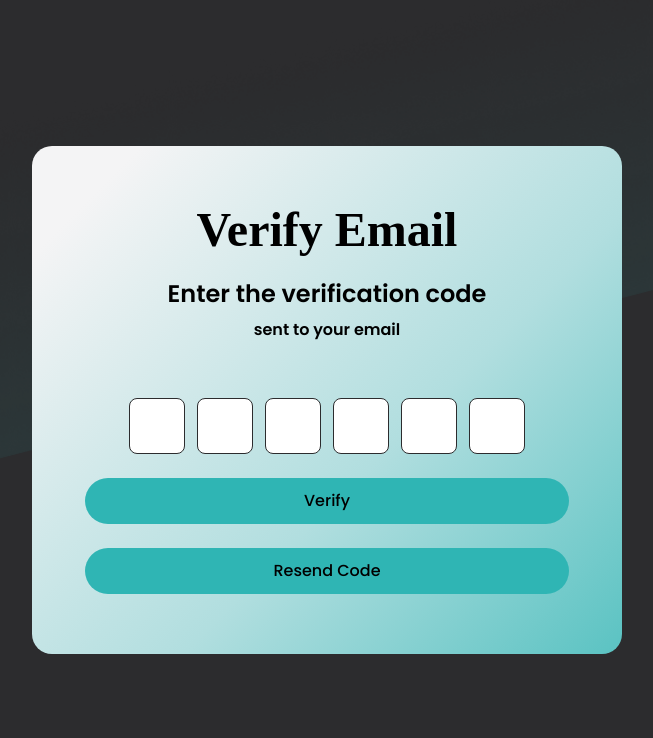
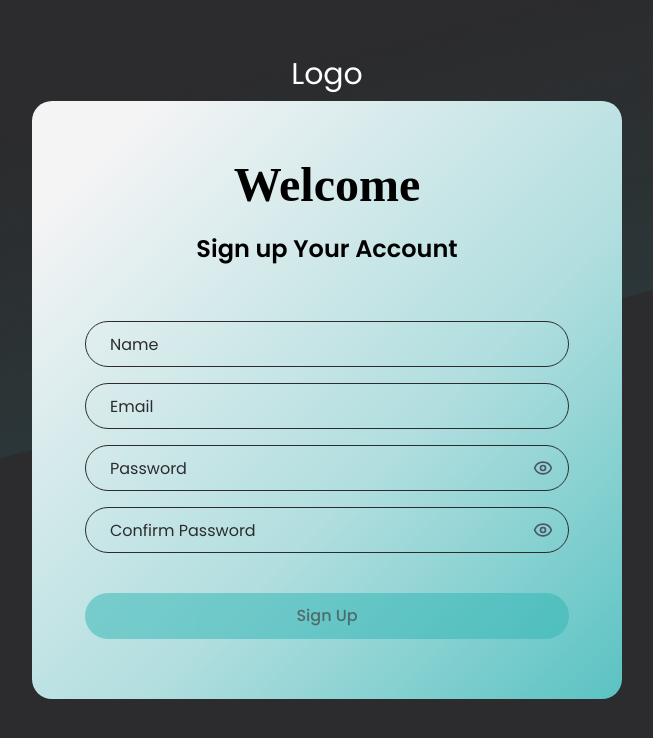
Before and after one commit to whiffenjd/james-mvp, a React (Vite) app in the folder Client/: page / in a window 1280 px wide. Shown: the top 738 px of the page, without its empty margins (313-966 px from the left). Built offline with nearby package versions, Linux system fonts and the light colour scheme; a web font is replaced by a local one.

Commit message:
UI/auth ui pages complete

```diff
--- /dev/null
+++ b/Client/src/API/axiosInstance.ts
@@ -0,0 +1,22 @@
+import axios from 'axios';
+
+const baseURL = import.meta.env.VITE_API_URL || 'http://localhost:5000';
+
+
+const axiosInstance = axios.create({
+  baseURL,
+  headers: {
+    'Content-Type': 'application/json',
+  },
+});
+
+// Optional: Add Authorization header
+axiosInstance.interceptors.request.use((config) => {
+  const token = localStorage.getItem('token');
+  if (token) {
+    config.headers.Authorization = `Bearer ${token}`;
+  }
+  return config;
+});
+
+export default axiosInstance;
--- a/Client/src/App.tsx
+++ b/Client/src/App.tsx
@@ -5,15 +5,17 @@ import Login from './Auth/UI/Login'
 import Signup from './Auth/UI/SignUp'
 import EmailVerification from './Auth/UI/EmailVerification'
 import ForgotPassword from './Auth/UI/ForgotPassword'
+import SetNewPassword from './Auth/UI/SetNewPassword'
 
 function App() {
 
   return (
     <>
     {/* <ForgotPassword/> */}
-    <EmailVerification/>
-    {/* <Signup/> */}
+    {/* <EmailVerification/> */}
+    <Signup/>
     {/* <Login/> */}
+    {/* <SetNewPassword/> */}
     </>
   )
 }
--- a/Client/src/Auth/UI/EmailVerification.tsx
+++ b/Client/src/Auth/UI/EmailVerification.tsx
@@ -58,12 +58,16 @@ const EmailVerification = () => {
           >
             Verify
           </button>
-          <button
-            type="button"
-            className="w-full bg-bgPrimary rounded-[100px] h-[46px] font-medium transition-colors mt-1"
-          >
-            Resend Code
-          </button>
+          <div className='flex gap-1'>
+            <p>
+              Didn't receive the code?
+            </p>
+            <button type='button' className='underline'>
+              Send again
+            </button>
+          </div>
+
+
         </form>
       </div>
     </div>
--- /dev/null
+++ b/Client/src/Auth/UI/SetNewPassword.tsx
@@ -0,0 +1,98 @@
+import React, { useState } from 'react';
+import toast from 'react-hot-toast';
+import { Eye, EyeOff } from 'lucide-react';
+
+const SetNewPassword = () => {
+  const [formData, setFormData] = useState({
+    password: '',
+    confirmPassword: '',
+  });
+  const [showPassword, setShowPassword] = useState(false);
+  const [passwordSet, setPasswordSet] = useState(false);
+
+  const togglePasswordVisibility = () => {
+    setShowPassword((prev) => !prev);
+  };
+
+  const handleChange = (e) => {
+    const { name, value } = e.target;
+    setFormData((prev) => ({ ...prev, [name]: value }));
+  };
+
+  const handleSubmit = (e) => {
+    e.preventDefault();
+    const { password, confirmPassword } = formData;
+
+    if (!password || !confirmPassword) {
+      toast.error('Both fields are required.');
+      return;
+    }
+
+    if (password.length < 6) {
+      toast.error('Password must be at least 6 characters.');
+      return;
+    }
+
+    if (password !== confirmPassword) {
+      toast.error('Passwords do not match.');
+      return;
+    }
+
+    // Simulate successful password set
+    toast.success('Password set successfully!');
+    setPasswordSet(true);
+  };
+
+  return (
+    <div className="bg-bgDark h-screen w-full flex items-center justify-center flex-col before:absolute before:inset-0 before:bg-[url('/assets/bg.png')] before:bg-cover before:bg-[center_-200px] before:bg-no-repeat before:content-[''] before:z-0 z-0">
+      <div className="w-[590px] bg-white rounded-[20px] flex items-center justify-center flex-col py-[60px] px-[53px] z-10" style={{
+        background: 'linear-gradient(135deg, #F4F4F5 10%, #B1DEDF 60%, #2FB5B4 120%)'
+      }}>
+        <p className="font-markazi font-semibold text-5xl">Set New Password</p>
+        <h3 className="font-semibold text-2xl mt-6">Enter and confirm your new password</h3>
+
+        {!passwordSet ? (
+          <form onSubmit={handleSubmit} className="w-full mt-14 space-y-6">
+            <div className="relative">
+              <input
+                type={showPassword ? 'text' : 'password'}
+                name="password"
+                placeholder="New Password"
+                className="border border-bgDark rounded-[100px] bg-transparent w-full h-[46px] px-6 placeholder:text-bgDark placeholder:text-base focus:outline-none focus:ring-2 focus:ring-primary"
+                value={formData.password}
+                onChange={handleChange}
+              />
+              <button
+                type="button"
+                onClick={togglePasswordVisibility}
+                className="absolute right-4 top-1/2 transform -translate-y-1/2 text-gray-600"
+              >
+                {showPassword ? <EyeOff size={20} /> : <Eye size={20} />}
+              </button>
+            </div>
+
+            <input
+              type={showPassword ? 'text' : 'password'}
+              name="confirmPassword"
+              placeholder="Confirm Password"
+              className="border border-bgDark rounded-[100px] bg-transparent w-full h-[46px] px-6 placeholder:text-bgDark placeholder:text-base focus:outline-none focus:ring-2 focus:ring-primary"
+              value={formData.confirmPassword}
+              onChange={handleChange}
+            />
+
+            <button
+              type="submit"
+              className="w-full bg-bgPrimary rounded-[100px] h-[46px] font-medium transition-colors"
+            >
+              Set Password
+            </button>
+          </form>
+        ) : (
+          <p className="text-green-700 text-center mt-10 font-semibold">Your password has been updated successfully.</p>
+        )}
+      </div>
+    </div>
+  );
+};
+
+export default SetNewPassword;
--- a/Client/src/main.tsx
+++ b/Client/src/main.tsx
@@ -6,7 +6,7 @@ import { Toaster } from 'react-hot-toast'
 
 createRoot(document.getElementById('root')!).render(
   <StrictMode>
-    <Toaster position="top-right" />
+    <Toaster position="top-center" />
     <App />
   </StrictMode>,
 )
```
